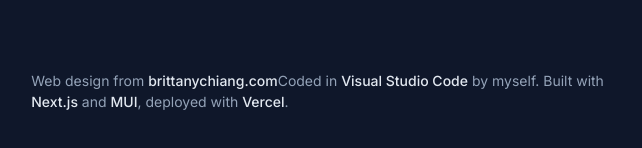
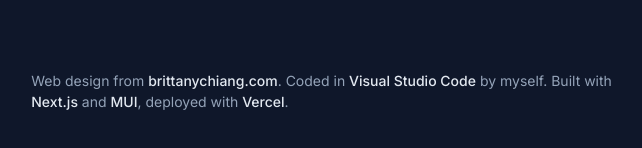
Before and after one commit to SyahidbinFadlyl/e-portofolio, a Next.js app: page / in a window 1280 px wide. Shown: the part 2850-2998 px from the top of the page, without its empty margins (594-1236 px from the left). Built offline with nearby package versions, Linux system fonts and the light colour scheme.

Commit message:
Add period after "Coded in" text in Footer component

```diff
--- a/src/components/Footer/index.tsx
+++ b/src/components/Footer/index.tsx
@@ -28,7 +28,7 @@
             </span>
             {/* {` ( I don't know how to design web yet). `} */}
             {/* <br /> */}
-            {'Coded in '}
+            {'. Coded in '}
             <span
                 onClick={() => {
                     window?.open("https://code.visualstudio.com/");
```
